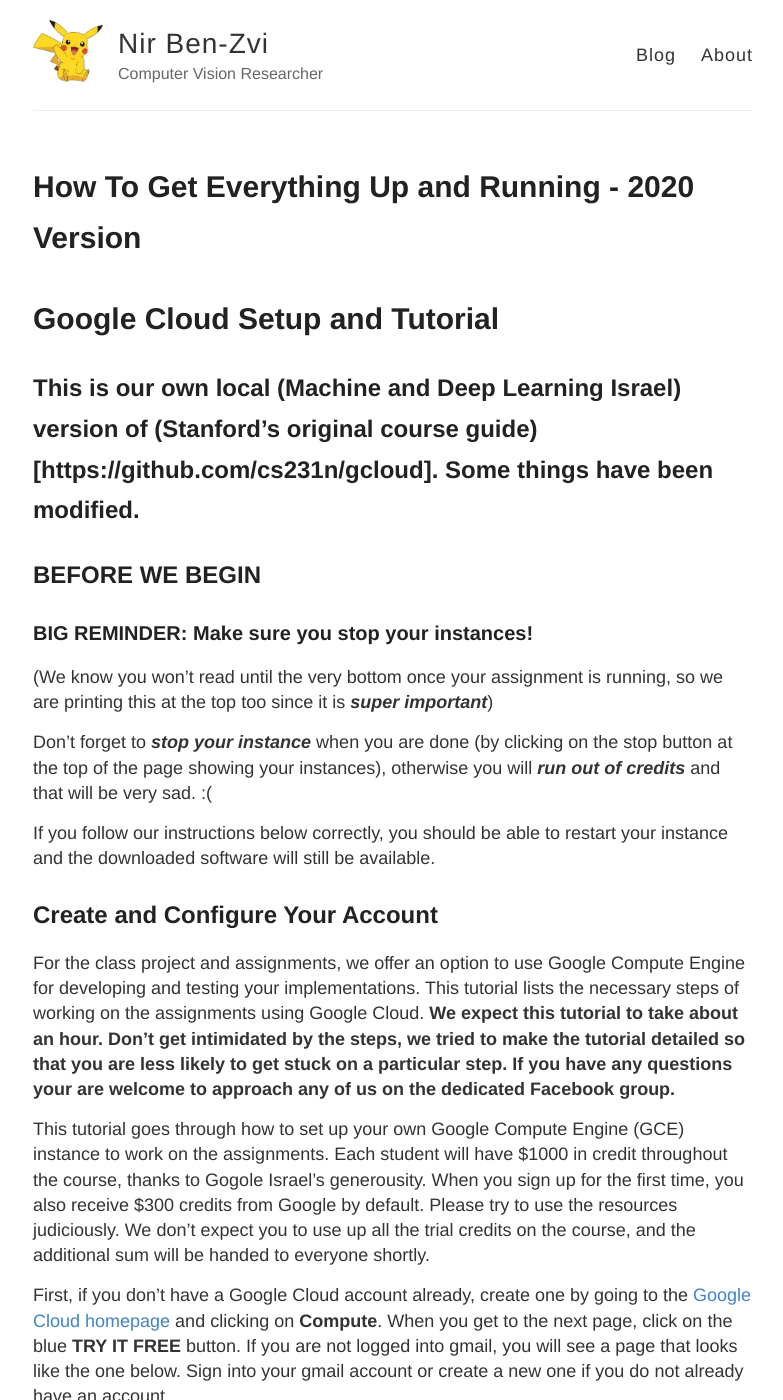
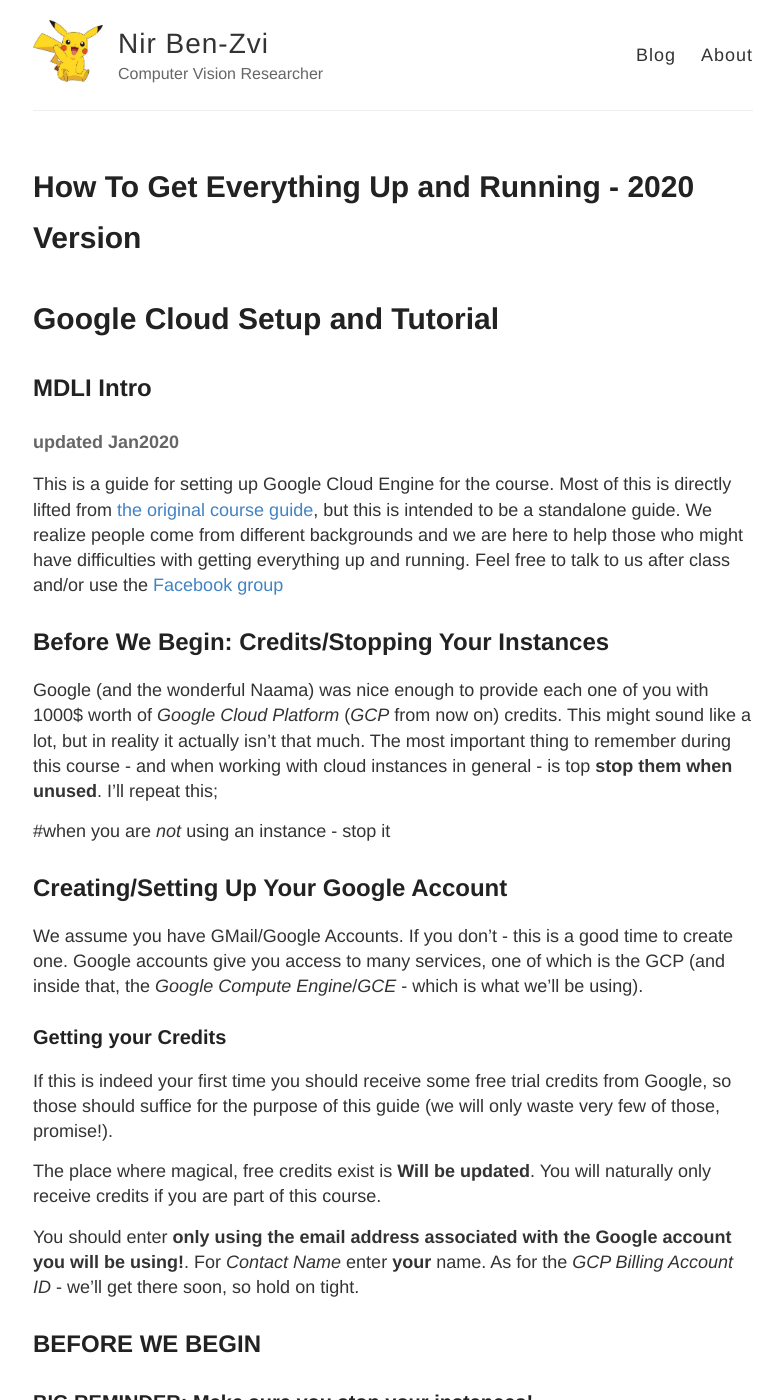
Before and after one commit to nirbenz/nirbenz.github.io, a Jekyll site: the page built from _posts/2019-01-05-new.md, in a window 1280 px wide and 1400 px high. Shown: the whole window, without its empty margins (247-1030 px from the left). Built offline with Jekyll 4.4.1, drawn with Linux system fonts in a browser that asks for light colours.

Commit message:
Updated intro

```diff
--- a/_posts/2019-01-05-new.md
+++ b/_posts/2019-01-05-new.md
@@ -6,7 +6,28 @@
 
 # Google Cloud Setup and Tutorial
 
-## This is our own local (Machine and Deep Learning Israel) version of (Stanford's original course guide)[https://github.com/cs231n/gcloud]. Some things have been modified.
+## MDLI Intro
+
+#### updated Jan2020
+
+This is a guide for setting up Google Cloud Engine for the course. Most of this is directly lifted from [the original course guide](https://github.com/cs231n/gcloud), but this is intended to be a standalone guide. We realize people come from different backgrounds and we are here to help those who might have difficulties with getting everything up and running. Feel free to talk to us after class and/or use the [Facebook group](https://www.facebook.com/groups/980276185664007/)
+
+
+## Before We Begin: Credits/Stopping Your Instances
+Google (and the wonderful Naama) was nice enough to provide each one of you with 1000$ worth of *Google Cloud Platform* (*GCP* from now on) credits. This might sound like a lot, but in reality it actually isn't that much. The most important thing to remember during this course - and when working with cloud instances in general - is top **stop them when unused**. I'll repeat this;
+
+#when you are *not* using an instance - stop it
+
+## Creating/Setting Up Your Google Account
+
+We assume you have GMail/Google Accounts. If you don't - this is a good time to create one. Google accounts give you access to many services, one of which is the GCP (and inside that, the *Google Compute Engine*/*GCE* - which is what we'll be using).
+
+### Getting your Credits
+If this is indeed your first time you should receive some free trial credits from Google, so those should suffice for the purpose of this guide (we will only waste very few of those, promise!).
+
+The place where magical, free credits exist is **Will be updated**. You will naturally only receive credits if you are part of this course.
+
+You should enter **only using the email address associated with the Google account you will be using!**. For *Contact Name* enter **your** name. As for the *GCP Billing Account ID* - we'll get there soon, so hold on tight.
 
 ## BEFORE WE BEGIN ##
 ### BIG REMINDER: Make sure you stop your instances! ###
```
